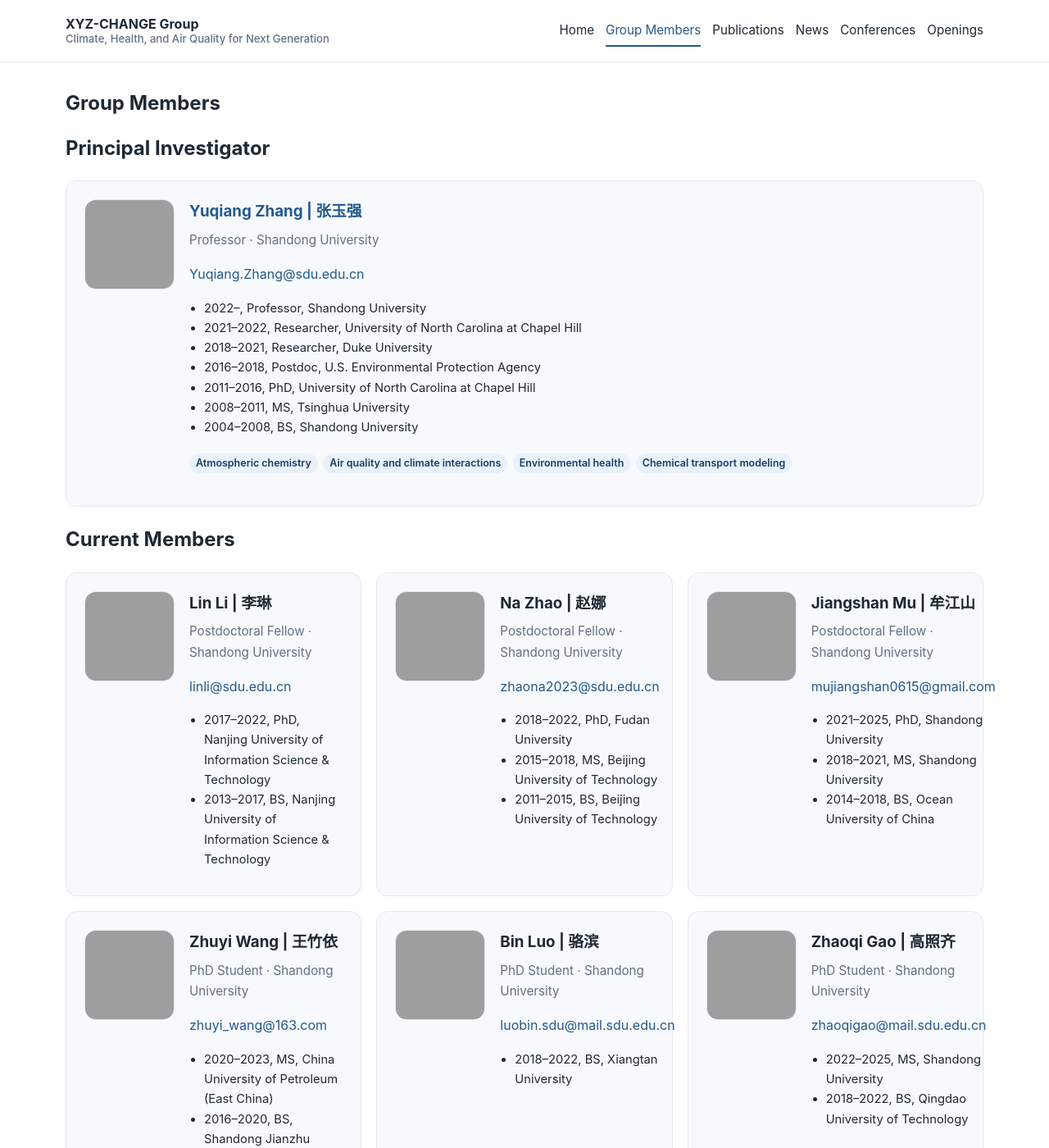
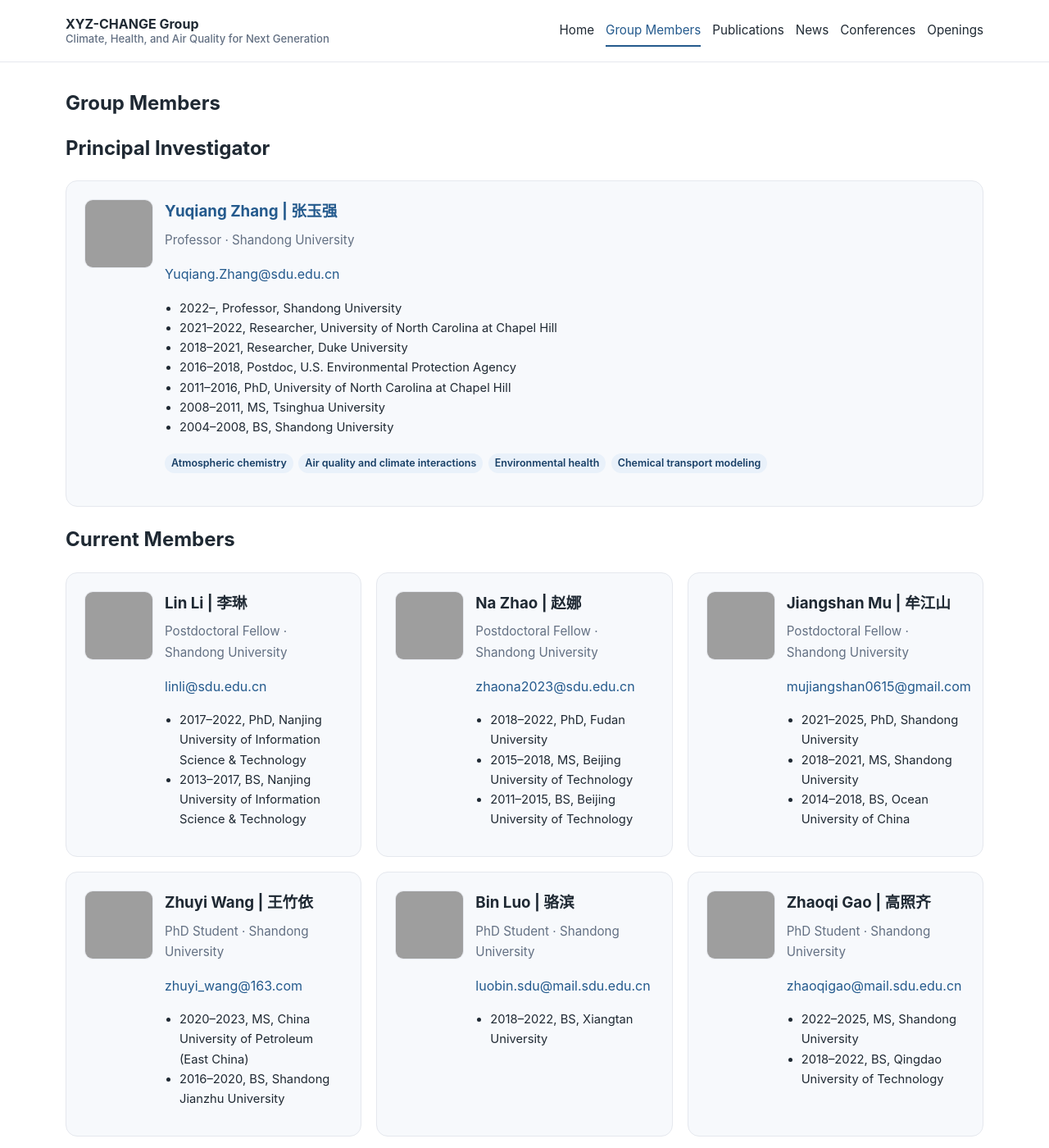
Before and after one commit to MuJSh/xyz_CHANGE, a Jekyll site: the page built from _pages/group-members.md, in a window 1280 px wide and 1400 px high. Shown: the whole window at 82% size. Built offline with Jekyll 4.4.1, drawn with Linux system fonts in a browser that asks for light colours.

Commit message:
Reduce group member photo size

```diff
--- a/assets/css/style.css
+++ b/assets/css/style.css
@@ -131,7 +131,7 @@ a:hover {
 
 .grid {
   display: grid;
-  grid-template-columns: repeat(auto-fit, minmax(320px, 1fr));
+  grid-template-columns: repeat(auto-fit, minmax(300px, 1fr));
   gap: 18px;
 }
 
@@ -142,23 +142,23 @@ a:hover {
 
 .member-card {
   display: grid;
-  grid-template-columns: 110px 1fr;
-  gap: 18px;
+  grid-template-columns: 84px 1fr;
+  gap: 14px;
   align-items: start;
 }
 
 .member-photo {
-  width: 110px;
-  height: 110px;
+  width: 84px;
+  height: 84px;
   object-fit: cover;
-  border-radius: 14px;
+  border-radius: 10px;
   border: 1px solid var(--border);
   background: #fff;
 }
 
 .avatar {
-  width: 82px;
-  height: 82px;
+  width: 84px;
+  height: 84px;
   border-radius: 50%;
   background: var(--accent);
   color: #fff;
@@ -166,7 +166,7 @@ a:hover {
   align-items: center;
   justify-content: center;
   font-weight: 700;
-  font-size: 1.3rem;
+  font-size: 1.2rem;
 }
 
 .compact-list {
```
